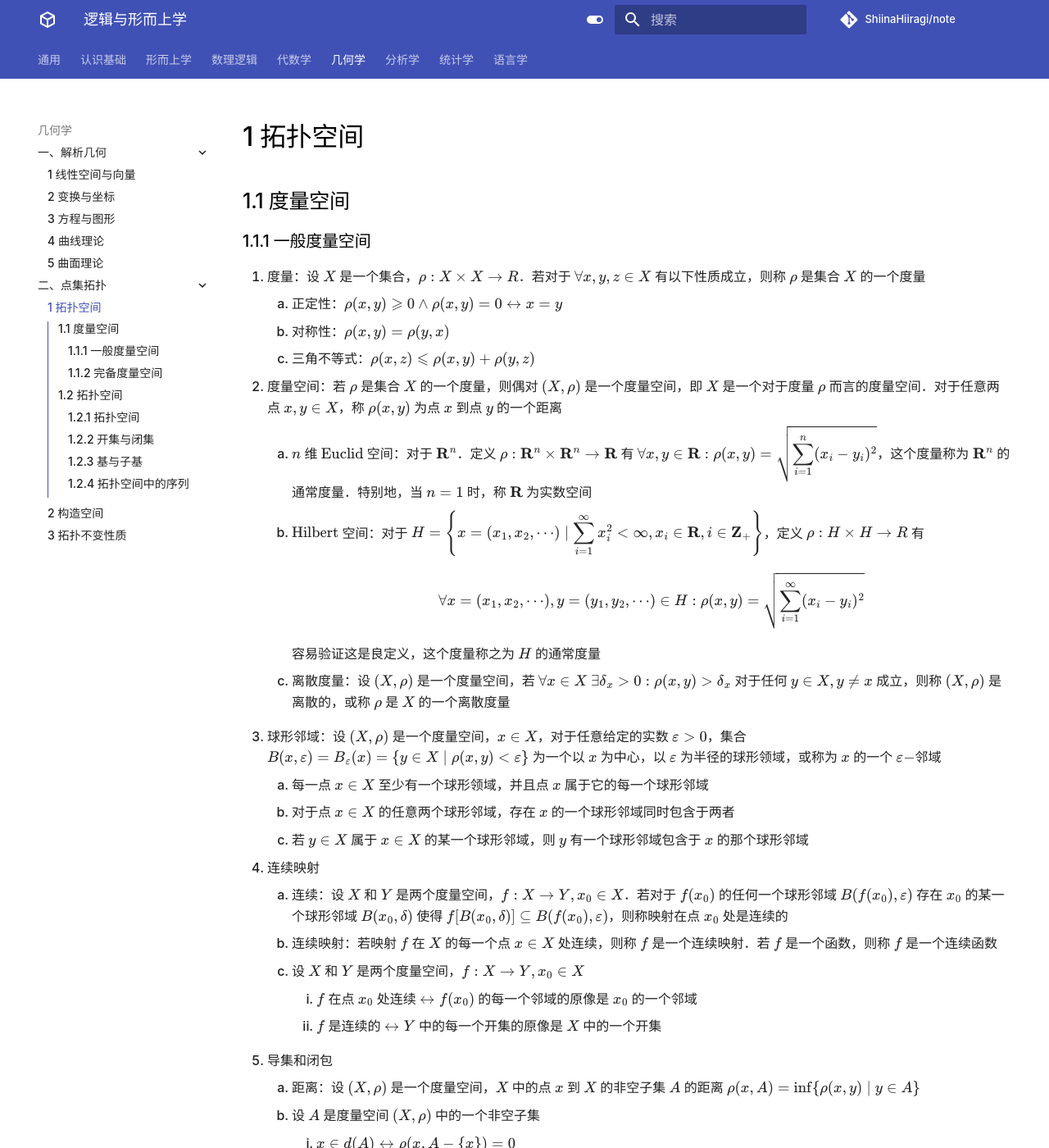
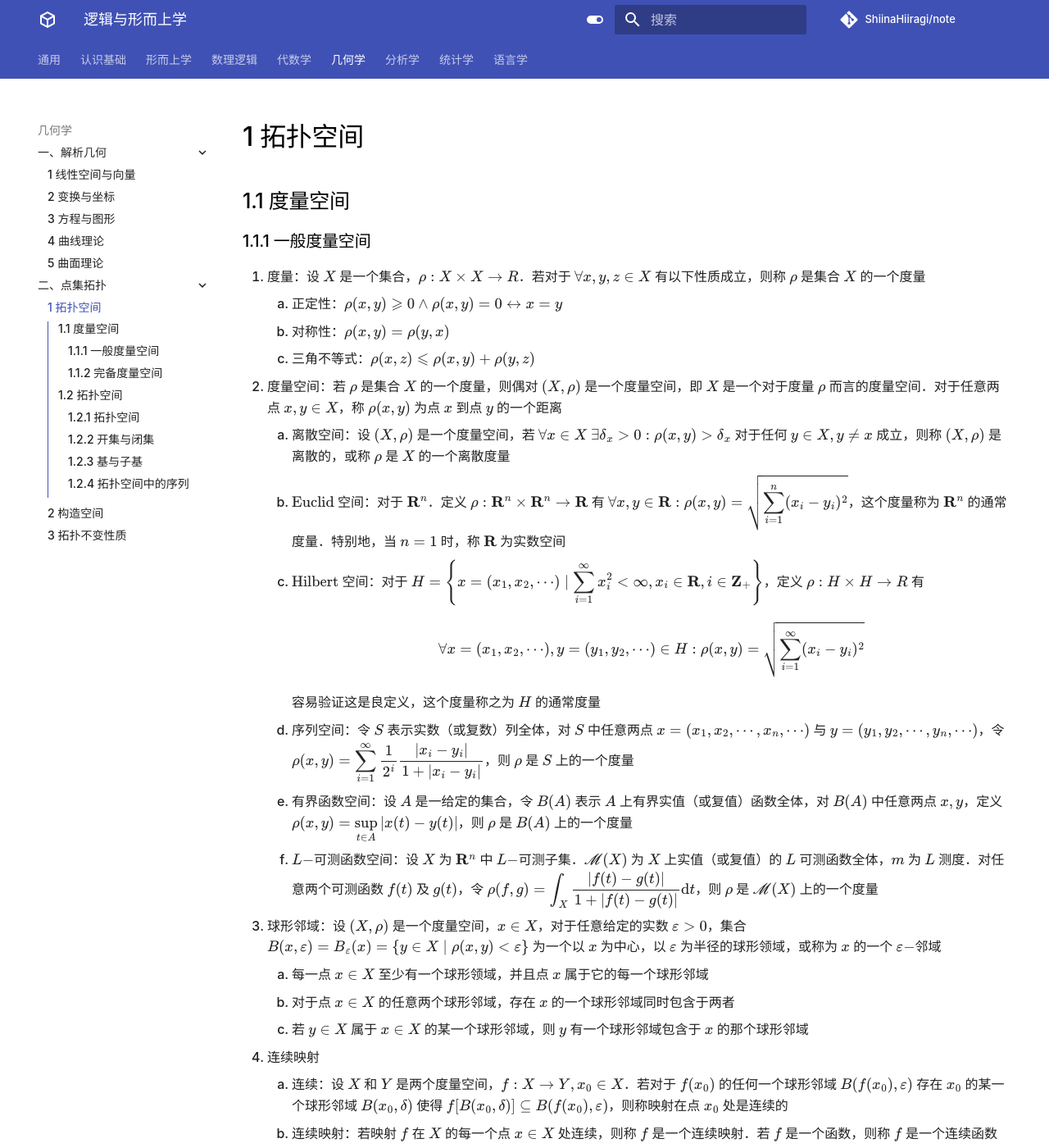
Before and after one commit to ShiinaHiiragi/note, an MkDocs documentation site: the page built from docs/top/point/space.md, in a window 1280 px wide and 1400 px high. Shown: the whole window at 82% size. Built offline with MkDocs 1.6.1 and Material for MkDocs 9.7.7, drawn with Linux system fonts in a browser that asks for light colours; comment, search, counter and statistics services are not loaded.

Commit message:
add normed

```diff
--- a/docs/top/point/space.md
+++ b/docs/top/point/space.md
@@ -7,8 +7,9 @@
     2. 对称性：$\rho(x, y) = \rho(y, x)$
     3. 三角不等式：$\rho(x, z) \leqslant \rho(x, y) + \rho(y, z)$
 2. 度量空间：若 $\rho$ 是集合 $X$ 的一个度量，则偶对 $(X, \rho)$ 是一个度量空间，即 $X$ 是一个对于度量 $\rho$ 而言的度量空间．对于任意两点 $x, y\in X$，称 $\rho(x, y)$ 为点 $x$ 到点 $y$ 的一个距离
-    1. $n$ 维 $\text{Euclid}$ 空间：对于 $\mathbf R^n$．定义 $\rho: \mathbf R^n\times \mathbf R^n \to \mathbf R$ 有 $\forall x, y\in \mathbf R: \rho(x, y)={\displaystyle \sqrt{\sum_{i=1}^n(x_i-y_i)^2}}$，这个度量称为 $\mathbf R^n$ 的通常度量．特别地，当 $n=1$ 时，称 $\mathbf R$ 为实数空间
-    2. $\text{Hilbert}$ 空间：对于 $H=\left\{x=(x_1, x_2, \cdots)\mid {\displaystyle \sum_{i=1}^\infty x_i^2}<\infty, x_i\in \mathbf R, i\in \mathbf Z_+\right\}$，定义 $\rho: H\times H\to R$ 有
+    1. 离散空间：设 $(X, \rho)$ 是一个度量空间，若 $\forall x\in X\ \exists \delta_x>0: \rho(x, y)>\delta_x$ 对于任何 $y\in X, y\neq x$ 成立，则称 $(X, \rho)$ 是离散的，或称 $\rho$ 是 $X$ 的一个离散度量
+    2. $\text{Euclid}$ 空间：对于 $\mathbf R^n$．定义 $\rho: \mathbf R^n\times \mathbf R^n \to \mathbf R$ 有 $\forall x, y\in \mathbf R: \rho(x, y)={\displaystyle \sqrt{\sum_{i=1}^n(x_i-y_i)^2}}$，这个度量称为 $\mathbf R^n$ 的通常度量．特别地，当 $n=1$ 时，称 $\mathbf R$ 为实数空间
+    3. $\text{Hilbert}$ 空间：对于 $H=\left\{x=(x_1, x_2, \cdots)\mid {\displaystyle \sum_{i=1}^\infty x_i^2}<\infty, x_i\in \mathbf R, i\in \mathbf Z_+\right\}$，定义 $\rho: H\times H\to R$ 有
 
         $$
         \forall x=(x_1, x_2, \cdots), y=(y_1, y_2, \cdots)\in H: \rho(x, y)={\displaystyle \sqrt{\sum_{i=1}^\infty (x_i-y_i)^2}}
@@ -16,7 +17,9 @@
 
         容易验证这是良定义，这个度量称之为 $H$ 的通常度量
 
-    3. 离散度量：设 $(X, \rho)$ 是一个度量空间，若 $\forall x\in X\ \exists \delta_x>0: \rho(x, y)>\delta_x$ 对于任何 $y\in X, y\neq x$ 成立，则称 $(X, \rho)$ 是离散的，或称 $\rho$ 是 $X$ 的一个离散度量
+    4. 序列空间：令 $S$ 表示实数（或复数）列全体，对 $S$ 中任意两点 $x = (x_1, x_2, \cdots, x_n, \cdots)$ 与 $y = (y_1, y_2, \cdots, y_n, \cdots)$，令 $\rho(x, y) = {\displaystyle \sum_{i=1}^{\infty} \dfrac{1}{2^{i}} \dfrac{|x_i - y_i|}{1+|x_i - y_i|}}$，则 $\rho$ 是 $S$ 上的一个度量
+    5. 有界函数空间：设 $A$ 是一给定的集合，令 $B(A)$ 表示 $A$ 上有界实值（或复值）函数全体，对 $B(A)$ 中任意两点 $x, y$，定义 ${\displaystyle \rho(x, y)=\sup _{t \in A}|x(t)-y(t)|}$，则 $\rho$ 是 $B(A)$ 上的一个度量
+    6. $L-$可测函数空间：设 $X$ 为 $\mathbf{R}^{n}$ 中 $L-$可测子集．$\mathscr{M}(X)$ 为 $X$ 上实值（或复值）的 $L$ 可测函数全体，$m$ 为 $L$ 测度．对任意两个可测函数 $f(t)$ 及 $g(t)$，令 ${\displaystyle \rho(f, g)=\int_{X} \dfrac{|f(t)-g(t)|}{1+|f(t)-g(t)|} \mathrm{d} t}$，则 $\rho$ 是 $\mathscr{M}(X)$ 上的一个度量
 
 3. 球形邻域：设 $(X, \rho)$ 是一个度量空间，$x\in X$，对于任意给定的实数 $\varepsilon >0$，集合 $B(x, \varepsilon) = B_\varepsilon(x) = \{y\in X\mid \rho(x, y)<\varepsilon\}$ 为一个以 $x$ 为中心，以 $\varepsilon$ 为半径的球形领域，或称为 $x$ 的一个 $\varepsilon-$邻域
     1. 每一点 $x\in X$ 至少有一个球形领域，并且点 $x$ 属于它的每一个球形邻域
```
Also changed, not shown: docs/anly/func/norm.md (+4 -2 lines).
